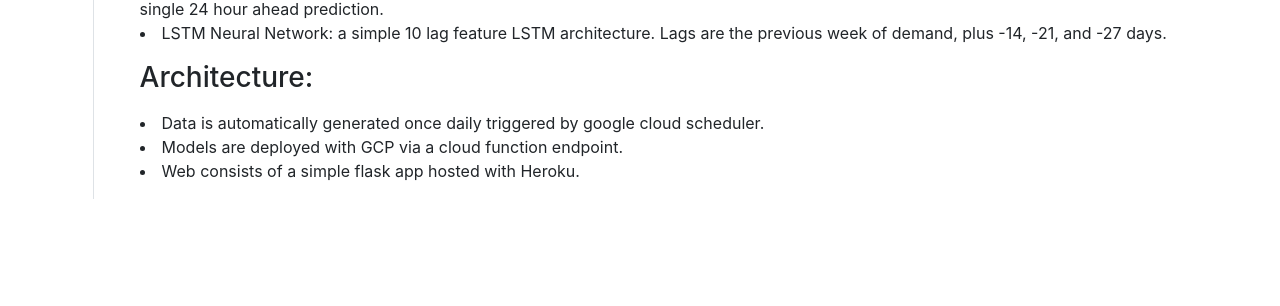
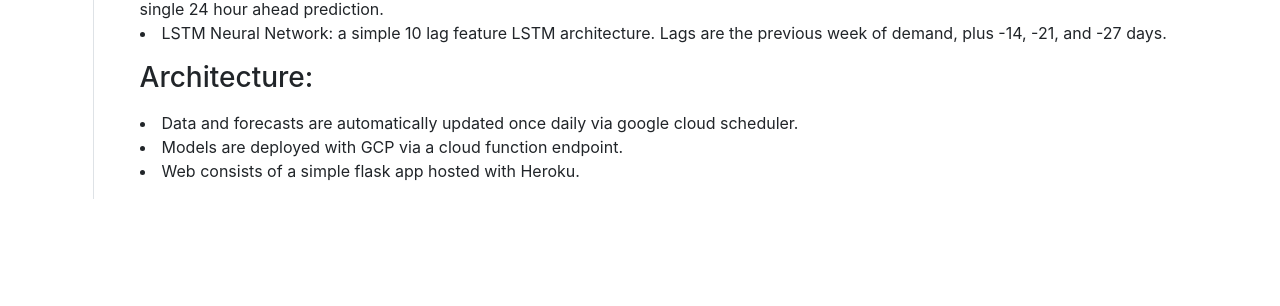
Before and after one commit to kolasniwash/electrical-forecast-prediction-service, a Flask app: template load_forecast_app/templates/index.html in a window 1280 px wide. Shown: the part 413-719 px from the top of the page. Run offline with Flask 2, Linux system fonts and the light colour scheme; the template is opened without the code that fills it, so the values that code supplies are empty; some libraries are stand-ins or nearby versions.

Commit message:
updated descrption

```diff
--- a/load_forecast_app/templates/index.html
+++ b/load_forecast_app/templates/index.html
@@ -92,7 +92,7 @@
 					<h3>Architecture:</h3>
 					<p>
 						<oi>
-							<li>Data is automatically generated once daily triggered by google cloud scheduler.</li>
+							<li>Data and forecasts are automatically updated once daily via google cloud scheduler.</li>
 							<li>Models are deployed with GCP via a cloud function endpoint.</li>
 							<li>Web consists of a simple flask app hosted with Heroku.</li>
 						</oi>
```
